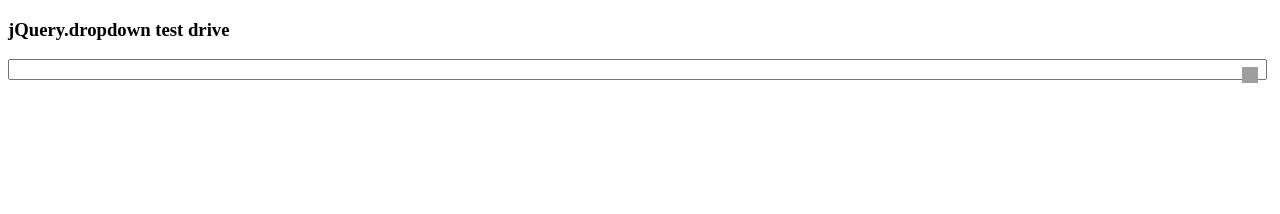
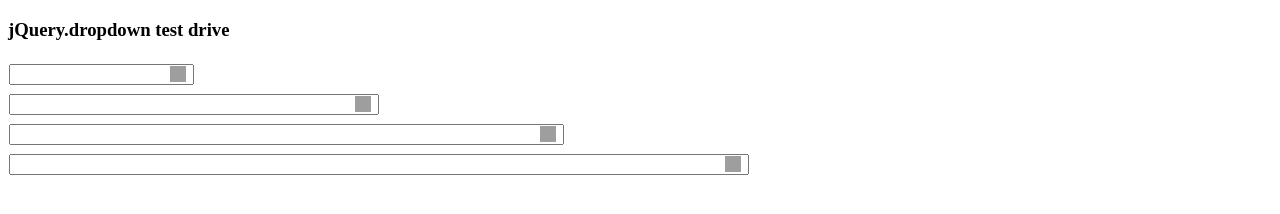
Before and after one commit to notxx/jQuery.dropdown, a plain HTML site: page index.html in a window 1280 px wide. Drawn offline with nearby package versions, Linux system fonts and the light colour scheme; grey boxes are pictures that could not be loaded.

Commit message:
更新至display: flex样式

```diff
--- a/index.html
+++ b/index.html
@@ -9,7 +9,25 @@
 </head>
 <body>
 	<h3>jQuery.dropdown test drive</h3>
-	<input type="text" name="name" />
+	<table style="table-layout: fixed; border-collapse: collapse;">
+		<colgroup>
+			<col width="25%">
+			<col width="25%">
+			<col width="25%">
+			<col width="25%">
+		</colgroup>
+		<tbody>
+			<tr>
+				<td><input type="text" class="dropdown" /></td>
+			</tr><tr>
+				<td colspan="2"><input type="text" class="dropdown" /></td>
+			</tr><tr>
+				<td colspan="3"><input type="text" class="dropdown" /></td>
+			</tr><tr>
+				<td colspan="4"><input type="text" class="dropdown" /></td>
+			</tr>
+		</tbody>
+	</table>
 	<script src="//ajax.aspnetcdn.com/ajax/jquery/jquery-2.1.0.min.js"></script>
 	<script defer="defer" src="//ajax.aspnetcdn.com/ajax/jquery.ui/1.10.4/jquery-ui.min.js"></script>
 	<script defer="defer" src="jquery.dropdown.js"></script>
@@ -19,8 +37,8 @@
 $(document.head).append($("<link id=\"ui-theme\" rel=\"stylesheet\">")
 		.attr("href", (window.localStorage && localStorage.theme_url) ? localStorage.theme_url : "//ajax.aspnetcdn.com/ajax/jquery.ui/1.10.4/themes/smoothness/jquery-ui.css"));
 
-var $name = $("[name=name]");
-$name.autocomplete({
+var $dropdown = $(".dropdown");
+$dropdown.autocomplete({
 	minLength: 0,
 	source: [ "test1", "test2", "test3" ],
 }).dropdown();
--- a/jquery.dropdown.css
+++ b/jquery.dropdown.css
@@ -1,7 +1,7 @@
 @charset "utf-8";
 
-div.dropdown input.dropdown, div.dropdown span.dropdown { display: block; float: left; }
-div.dropdown input.dropdown { width: 99%; }
+div.dropdown { display: flex; align-items: center; }
+div.dropdown input.dropdown { flex: 1; }
 div.dropdown span.dropdown { -webkit-user-select: none; -ms-user-select: none; -moz-user-select: none; -o-user-select: none; }
-div.dropdown span.dropdown { width: 32px; height: 32px; margin-left: -33px; /* background: rgba(255,0,0,.1); */ cursor: pointer; }
-div.dropdown span.dropdown span.ui-icon { margin: 8px; transition: transform .3s ease-in; }
+div.dropdown span.dropdown { width: 28px; height: 28px; margin-left: -30px; /* background: rgba(255,0,0,.1); */ cursor: pointer; }
+div.dropdown span.dropdown span.ui-icon { margin: 6px; transition: transform .3s ease-in; }
--- a/jquery.dropdown.js
+++ b/jquery.dropdown.js
@@ -27,13 +27,17 @@
 		$input.trigger("dropdownalways");
 	});
 	$input.addClass("dropdown")
-	.after($('<div style="clear:both;"></div>'))
+//	.after($('<div style="clear:both;"></div>'))
 	.after($button);
-	if ($input.data("ui-autocomplete")) {
-		$input.on("dropdownopen", function() { $input.autocomplete("search"); });
-		$input.on("dropdownclose", function() { $input.autocomplete("close"); });
-		$input.on("autocompleteclose", function() { $input.dropdown("close"); });
-	}
+	$input.each(function() {
+		var $input = $(this);
+		if ($input.data("ui-autocomplete")) {
+			$input.on("dropdownopen", function() { $input.autocomplete("search"); });
+			$input.on("dropdownclose", function() { $input.autocomplete("close"); });
+			$input.on("autocompleteopen", function() { $input.dropdown("open"); });
+			$input.on("autocompleteclose", function() { $input.dropdown("close"); });
+		}
+	});
 	return this;
 };
 methods.open = function() {
```
